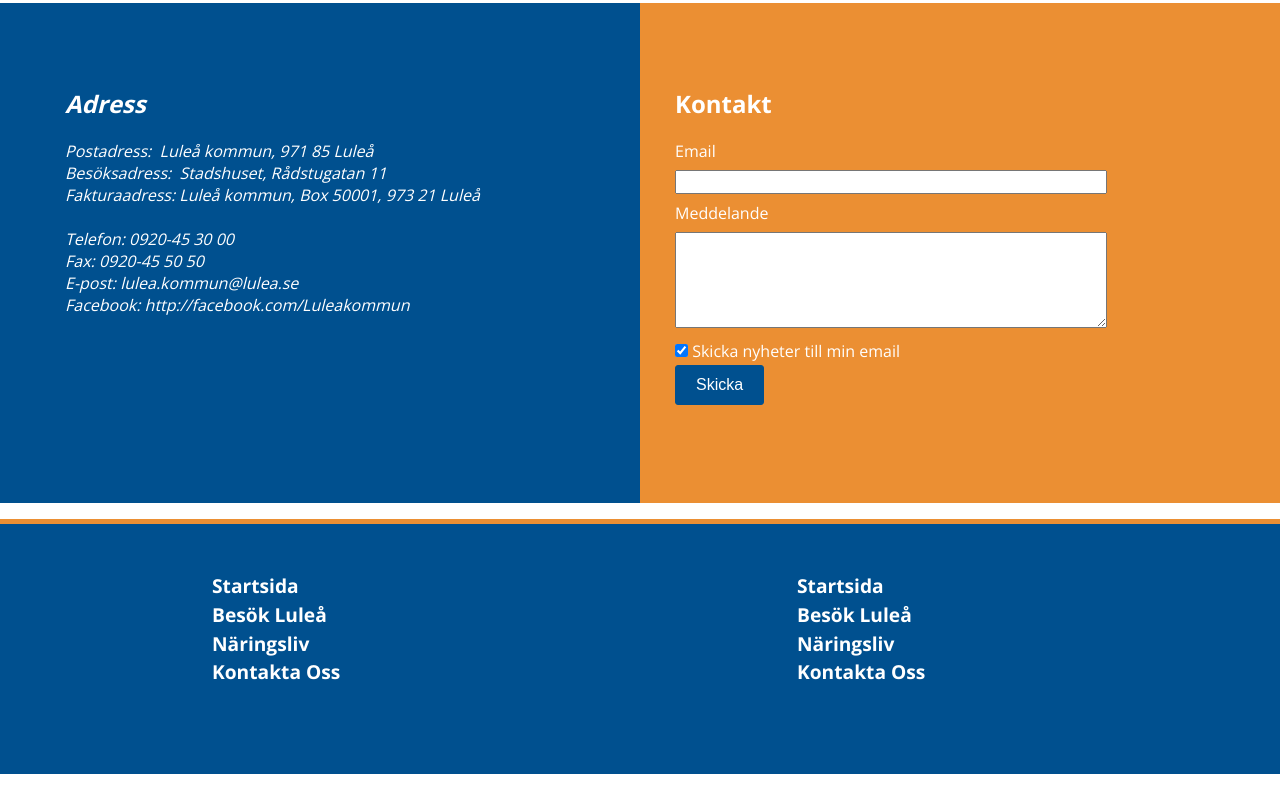
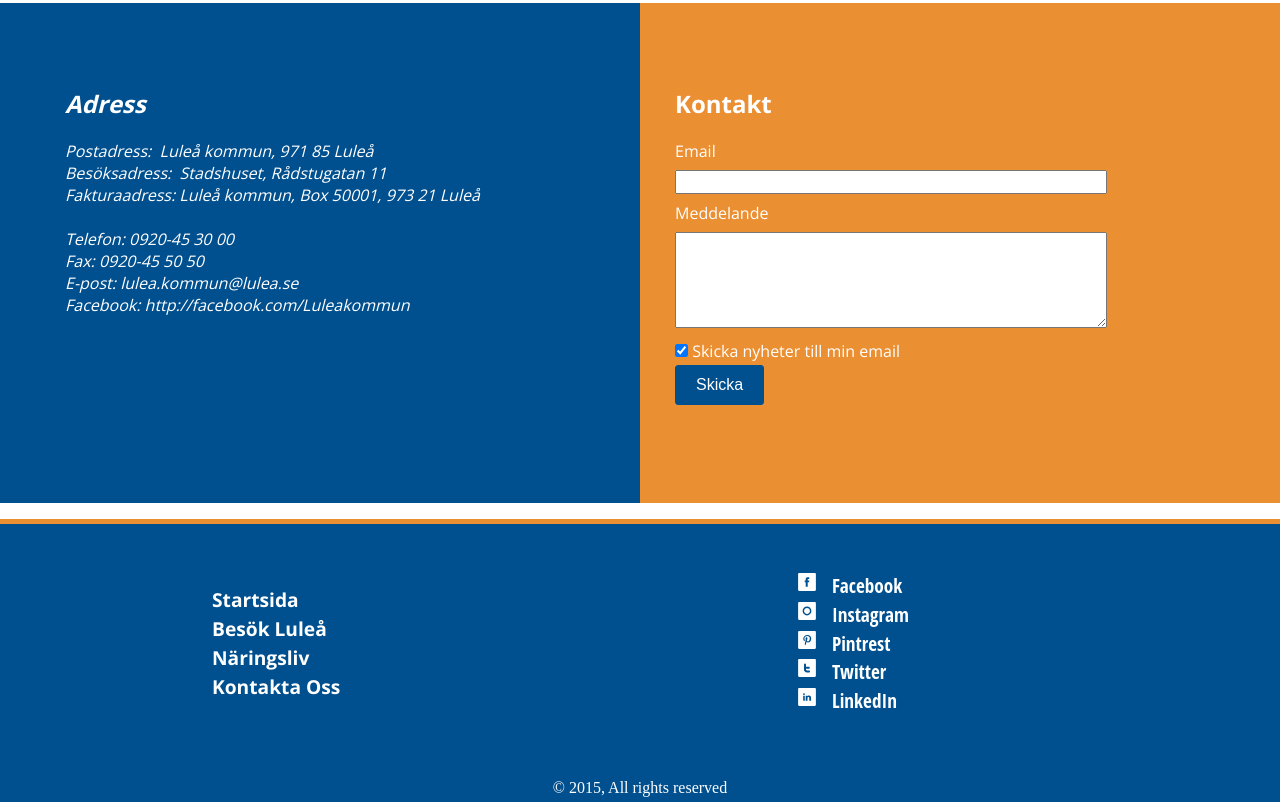
Before and after one commit to MrGullman/lulea, a plain HTML site: page index.html in a window 1280 px wide. Shown: the part 2957-3759 px from the top of the page. Drawn offline with nearby package versions, Linux system fonts and the light colour scheme; files whose address does not match are found by name.

Commit message:
Fotter
Färdigställt Fottern, lagt till iconer framför socialamedier.

```diff
--- a/css/main-lulea.css
+++ b/css/main-lulea.css
@@ -498,24 +498,40 @@ footer {
   color: #fff;
 }
 
-.social-links li.facebook a {
+.footer-nav a:hover , .social-links a:hover {
+  color: #eb8f33;
+}
 
+.social-links a
+{
+  font-family: 'Open Sans Condensed', sans-serif;
+  display: inline;
+  min-height: 20px;
+  background-repeat: no-repeat;
+  background-size: 20px 20px;
+  padding: 0 0 0px 35px;
+  margin: 0 0 10px;
+  color: #fff;
 }
 
 .social-links li.facebook a {
-
+  background-image: url('../img/fb.svg');
 }
 
-.social-links li.facebook a {
-
+.social-links li.instagram a {
+  background-image: url('../img/insta.svg');
 }
 
-.social-links li.facebook a {
-
+.social-links li.pintrest a {
+  background-image: url('../img/pin.svg');
 }
 
-.social-links li.facebook a {
+.social-links li.twitter a {
+  background-image: url('../img/twitter.svg');
+}
 
+.social-links li.linkedin a {
+  background-image: url('../img/li.svg');
 }
 
 /**************************
--- a/index.html
+++ b/index.html
@@ -204,16 +204,17 @@ Gammel-stad. På grund av landhöjningen flyttades staden redan 1649  en mil ut
 
             <div class="social-links">
               <ul>
-                <li><a href="#home">Startsida</a></li>
-                <li><a href="#visit">Besök Luleå</a></li>
-                <li><a href="#work">Näringsliv</a></li>
-                <li><a href="#contact">Kontakta Oss</a></li>
+                <li class="facebook"><a href="#">Facebook</a></li>
+                <li class="instagram"><a href="#">Instagram</a></li>
+                <li class="pintrest"><a href="#">Pintrest</a></li>
+                <li class="twitter"><a href="#">Twitter</a></li>
+                <li class="linkedin"><a href="#">LinkedIn</a></li>
               </ul>
             </div>
           </div>
         </div>
       </div>
-       <p style="color: #fff;">&copy; 2015, All rights reserved</p>
+       <p style="color: #fff; background: #00508f; text-align:center; padding: 5px 0">&copy; 2015, All rights reserved</p>
     </footer>
 
   </body>
```
